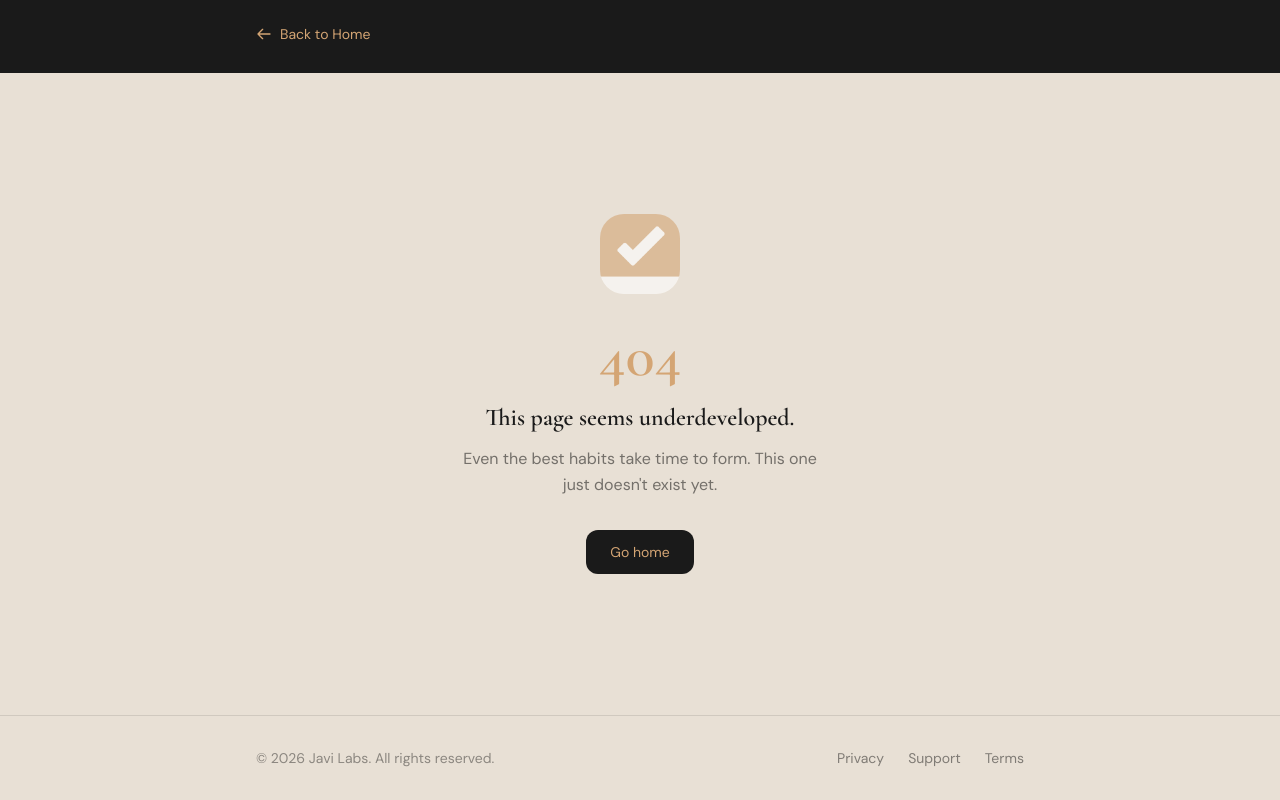
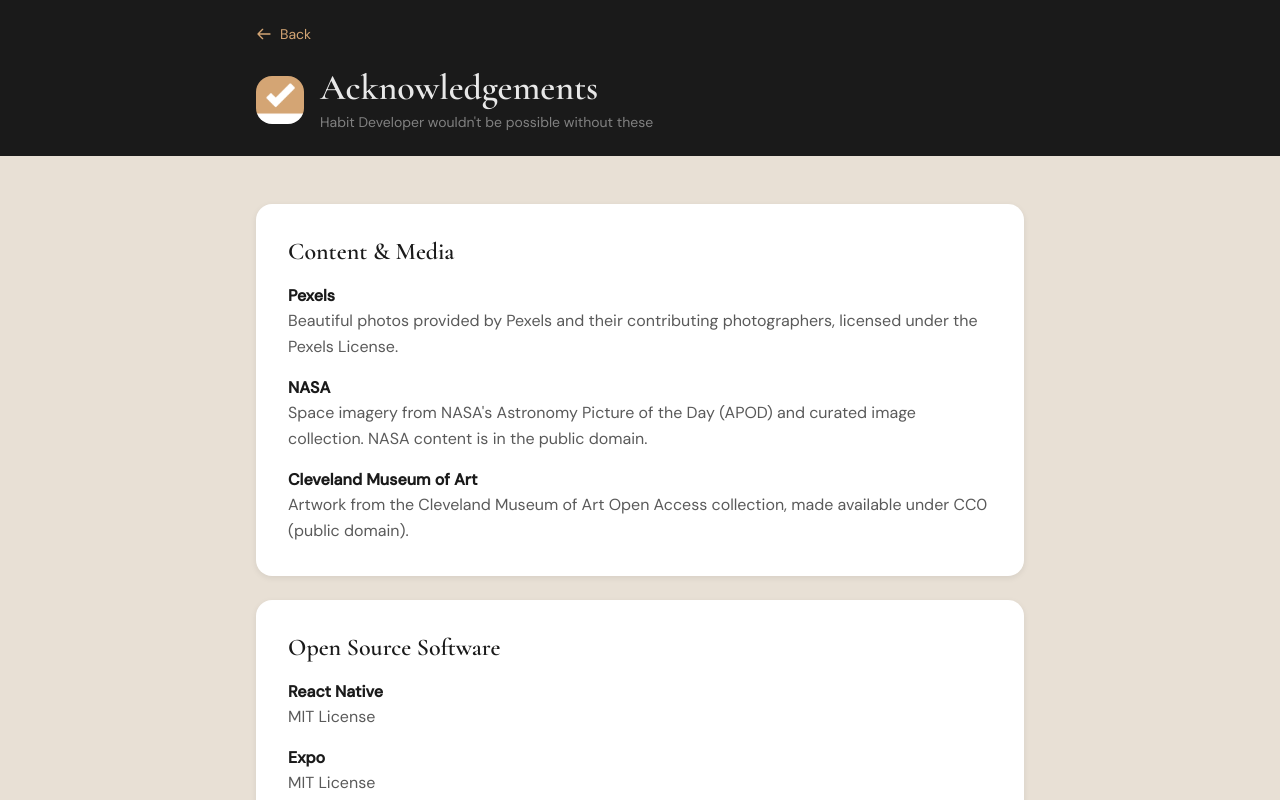
Before and after one commit to LucidZ/HabitDeveloperWeb, a React (Vite) app: page /acknowledgements in a window 1280 px wide. Before the commit this address had no page. Shown: the top 800 px of the page. Built offline with nearby package versions, Linux system fonts and the light colour scheme.

Commit message:
Add Acknowledgements page and link it from the footer
Credits Pexels, NASA, and Cleveland Museum of Art for content, plus the
open-source libraries and TelemetryDeck used in the app.

Co-Authored-By: Claude Sonnet 5 <noreply@anthropic.com>

```diff
--- a/src/App.jsx
+++ b/src/App.jsx
@@ -3,6 +3,7 @@ import Home from './pages/Home';
 import Privacy from './pages/Privacy';
 import Support from './pages/Support';
 import Terms from './pages/Terms';
+import Acknowledgements from './pages/Acknowledgements';
 import NotFound from './pages/NotFound';
 
 function App() {
@@ -13,6 +14,7 @@ function App() {
         <Route path="/privacy" element={<Privacy />} />
         <Route path="/support" element={<Support />} />
         <Route path="/terms" element={<Terms />} />
+        <Route path="/acknowledgements" element={<Acknowledgements />} />
         <Route path="*" element={<NotFound />} />
       </Routes>
     </Router>
--- /dev/null
+++ b/src/pages/Acknowledgements.jsx
@@ -0,0 +1,139 @@
+import { useEffect } from 'react';
+import { Link } from 'react-router-dom';
+
+function Acknowledgements() {
+  useEffect(() => {
+    window.scrollTo(0, 0);
+  }, []);
+
+  return (
+    <div className="min-h-screen" style={{ backgroundColor: '#E8E0D5' }}>
+      {/* Header */}
+      <header style={{ backgroundColor: '#1A1A1A' }} className="py-6 px-6">
+        <div className="max-w-3xl mx-auto">
+          <Link
+            to="/"
+            className="inline-flex items-center mb-6 transition-opacity hover:opacity-70"
+            style={{ color: '#D4A574' }}
+          >
+            <svg className="w-4 h-4 mr-2" fill="none" stroke="currentColor" viewBox="0 0 24 24">
+              <path strokeLinecap="round" strokeLinejoin="round" strokeWidth={2} d="M10 19l-7-7m0 0l7-7m-7 7h18" />
+            </svg>
+            <span className="text-sm font-body">Back</span>
+          </Link>
+          <div className="flex items-center gap-4">
+            <img
+              src="/assets/habit-developer-icon.png"
+              alt="Habit Developer"
+              className="w-12 h-12 rounded-2xl"
+            />
+            <div>
+              <h1
+                className="font-display text-3xl md:text-4xl font-semibold"
+                style={{ color: 'rgba(255,255,255,0.9)' }}
+              >
+                Acknowledgements
+              </h1>
+              <p className="font-body text-sm mt-1" style={{ color: 'rgba(255,255,255,0.45)' }}>
+                Habit Developer wouldn't be possible without these
+              </p>
+            </div>
+          </div>
+        </div>
+      </header>
+
+      {/* Content */}
+      <main className="py-12 px-6">
+        <div className="max-w-3xl mx-auto space-y-6">
+
+          <Section title="Content & Media">
+            <ul className="space-y-4">
+              <Credit
+                name="Pexels"
+                body="Beautiful photos provided by Pexels and their contributing photographers, licensed under the Pexels License."
+              />
+              <Credit
+                name="NASA"
+                body="Space imagery from NASA's Astronomy Picture of the Day (APOD) and curated image collection. NASA content is in the public domain."
+              />
+              <Credit
+                name="Cleveland Museum of Art"
+                body="Artwork from the Cleveland Museum of Art Open Access collection, made available under CC0 (public domain)."
+              />
+            </ul>
+          </Section>
+
+          <Section title="Open Source Software">
+            <ul className="space-y-4">
+              <Credit name="React Native" body="MIT License" />
+              <Credit name="Expo" body="MIT License" />
+              <Credit name="Google Fonts" body="Fonts licensed under the SIL Open Font License" />
+              <Credit name="TelemetryDeck" body="Privacy-friendly analytics" />
+            </ul>
+          </Section>
+
+        </div>
+      </main>
+
+      <Footer />
+    </div>
+  );
+}
+
+function Section({ title, children }) {
+  return (
+    <section
+      className="rounded-2xl p-6 md:p-8"
+      style={{ backgroundColor: '#FFFFFF', boxShadow: '0 2px 6px rgba(0,0,0,0.08)' }}
+    >
+      <h2
+        className="font-display text-2xl font-semibold mb-4"
+        style={{ color: '#1A1A1A' }}
+      >
+        {title}
+      </h2>
+      {children}
+    </section>
+  );
+}
+
+function Credit({ name, body }) {
+  return (
+    <li>
+      <p className="font-body font-semibold" style={{ color: '#1A1A1A' }}>
+        {name}
+      </p>
+      <p className="font-body leading-relaxed" style={{ color: 'rgba(0,0,0,0.65)' }}>
+        {body}
+      </p>
+    </li>
+  );
+}
+
+function Footer() {
+  return (
+    <footer className="py-8 px-6 mt-12" style={{ borderTop: '1px solid rgba(0,0,0,0.1)' }}>
+      <div className="max-w-3xl mx-auto flex flex-col sm:flex-row items-center justify-between gap-4">
+        <p className="font-body text-sm" style={{ color: 'rgba(0,0,0,0.4)' }}>
+          &copy; {new Date().getFullYear()} Javi Labs. All rights reserved.
+        </p>
+        <div className="flex gap-6">
+          <Link to="/" className="font-body text-sm hover:opacity-70 transition-opacity" style={{ color: 'rgba(0,0,0,0.45)' }}>
+            Home
+          </Link>
+          <Link to="/privacy" className="font-body text-sm hover:opacity-70 transition-opacity" style={{ color: 'rgba(0,0,0,0.45)' }}>
+            Privacy
+          </Link>
+          <Link to="/support" className="font-body text-sm hover:opacity-70 transition-opacity" style={{ color: 'rgba(0,0,0,0.45)' }}>
+            Support
+          </Link>
+          <Link to="/terms" className="font-body text-sm hover:opacity-70 transition-opacity" style={{ color: 'rgba(0,0,0,0.45)' }}>
+            Terms
+          </Link>
+        </div>
+      </div>
+    </footer>
+  );
+}
+
+export default Acknowledgements;
--- a/src/pages/Home.jsx
+++ b/src/pages/Home.jsx
@@ -444,6 +444,9 @@ function Home() {
             <Link to="/terms" className="font-body text-sm hover:opacity-70 transition-opacity" style={{ color: 'rgba(0,0,0,0.45)' }}>
               Terms
             </Link>
+            <Link to="/acknowledgements" className="font-body text-sm hover:opacity-70 transition-opacity" style={{ color: 'rgba(0,0,0,0.45)' }}>
+              Acknowledgements
+            </Link>
           </div>
         </div>
       </footer>
--- a/src/pages/NotFound.jsx
+++ b/src/pages/NotFound.jsx
@@ -70,6 +70,9 @@ function NotFound() {
             <Link to="/terms" className="font-body text-sm hover:opacity-70 transition-opacity" style={{ color: 'rgba(0,0,0,0.45)' }}>
               Terms
             </Link>
+            <Link to="/acknowledgements" className="font-body text-sm hover:opacity-70 transition-opacity" style={{ color: 'rgba(0,0,0,0.45)' }}>
+              Acknowledgements
+            </Link>
           </div>
         </div>
       </footer>
--- a/src/pages/Support.jsx
+++ b/src/pages/Support.jsx
@@ -204,6 +204,9 @@ function Footer() {
           <Link to="/terms" className="font-body text-sm hover:opacity-70 transition-opacity" style={{ color: 'rgba(0,0,0,0.45)' }}>
             Terms
           </Link>
+          <Link to="/acknowledgements" className="font-body text-sm hover:opacity-70 transition-opacity" style={{ color: 'rgba(0,0,0,0.45)' }}>
+            Acknowledgements
+          </Link>
         </div>
       </div>
     </footer>
```
